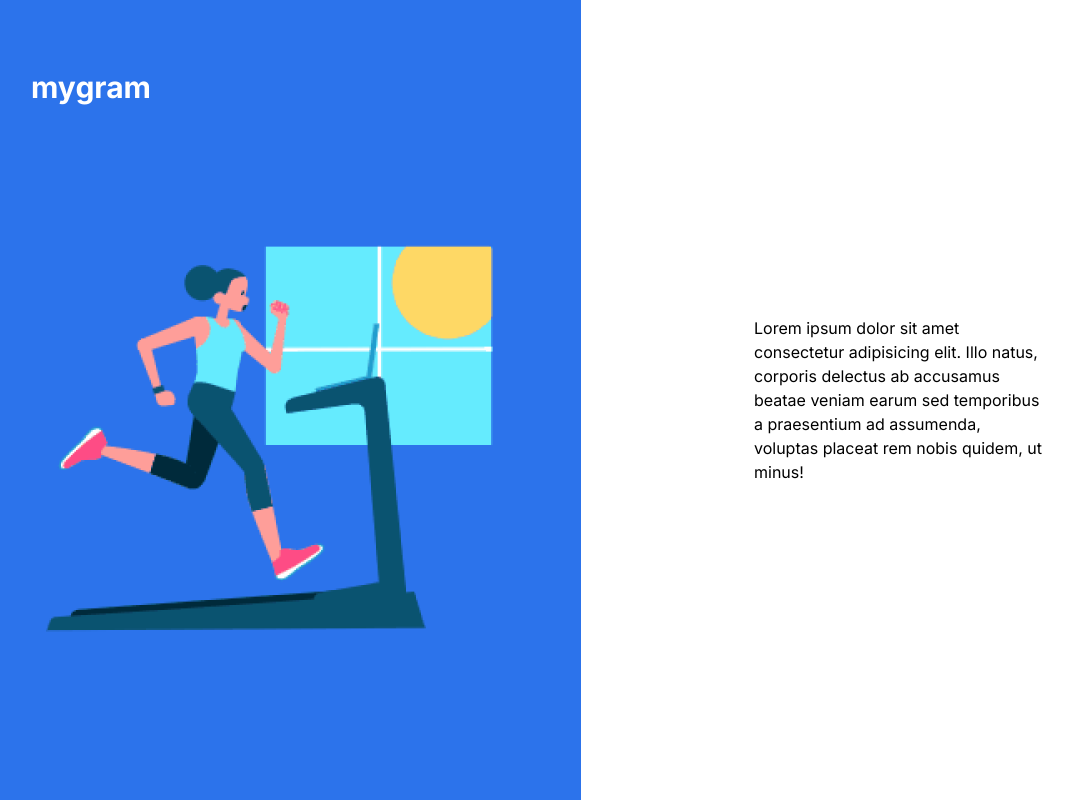
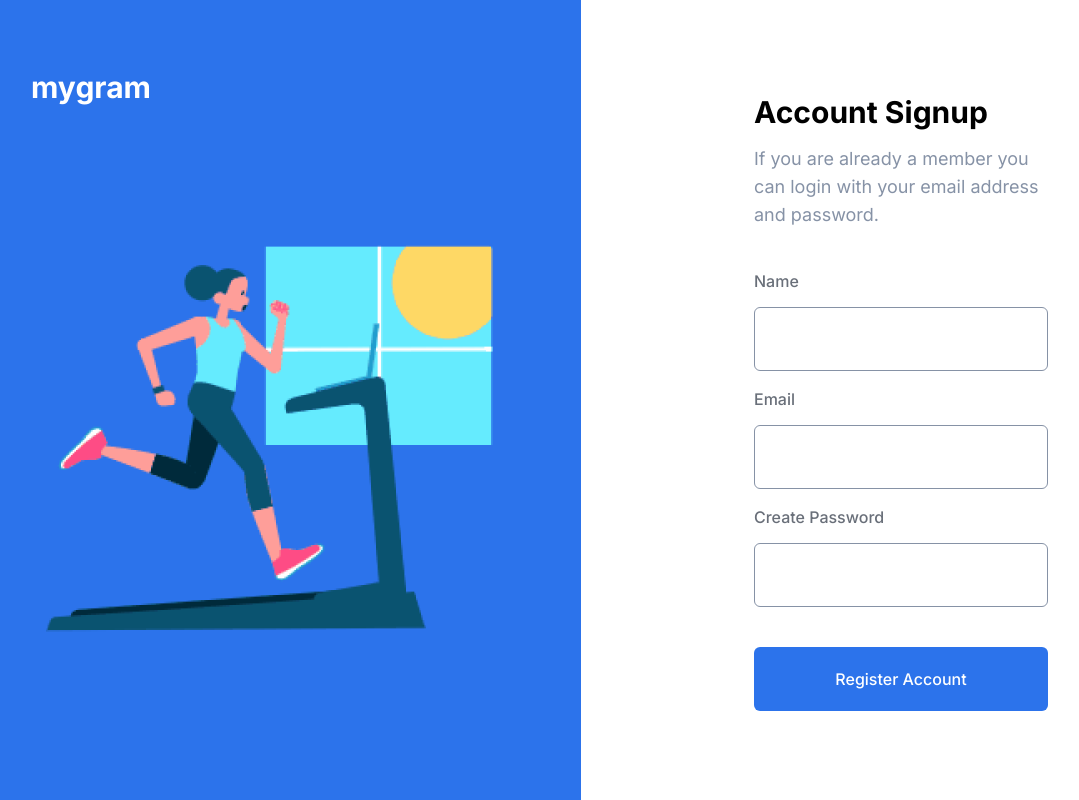
Before and after one commit to rehanullah748/social-media, a Next.js app in the folder client/: page /auth/register in a window 1280 px wide. Shown: the whole page, without its empty margins (59-1138 px from the left). Built offline with nearby package versions, Linux system fonts and the light colour scheme.

Commit message:
singup form

```diff
--- a/client/app/auth/register/page.js
+++ b/client/app/auth/register/page.js
@@ -5,10 +5,62 @@ const page = () => {
     <div className="grid grid-col-1 md:grid-cols-2 h-screen">
       <Left />
       <div className="flex items-center justify-center h-screen">
-        <div className="px-[173px]">
-          Lorem ipsum dolor sit amet consectetur adipisicing elit. Illo natus,
-          corporis delectus ab accusamus beatae veniam earum sed temporibus a
-          praesentium ad assumenda, voluptas placeat rem nobis quidem, ut minus!
+        <div className="px-6 sm:px-8 md:px-12 lg:px-20 xl:px-[173px]">
+          <h2 className="text-black text-[30px] font-bold leading-normal capitalize">
+            Account signup
+          </h2>
+          <p className="text-[#8692A6] mt-[10px] text-lg leading-[28px]">
+            {" "}
+            If you are already a member you can login with your email address
+            and password.
+          </p>
+          <form className="mt-10 w-full">
+            <div className="w-full">
+              <label
+                htmlFor="name"
+                className="text-[#696F79] text-base font-medium leading-normal capitalize mb-[14px] block"
+              >
+                name
+              </label>
+              <input
+                type="text"
+                name=""
+                id="name"
+                className="w-full h-[64px] px-3 rounded-[6px] border border-[#8692A6] outline-none"
+              />
+            </div>
+            <div className="w-full mt-4">
+              <label
+                htmlFor="email"
+                className="text-[#696F79] text-base font-medium leading-normal capitalize mb-[14px] block"
+              >
+                email
+              </label>
+              <input
+                type="text"
+                name=""
+                id="email"
+                className="w-full h-[64px] px-3 rounded-[6px] border border-[#8692A6] outline-none"
+              />
+            </div>
+            <div className="w-full mt-4">
+              <label
+                htmlFor="password"
+                className="text-[#696F79] text-base font-medium leading-normal capitalize mb-[14px] block"
+              >
+                create password
+              </label>
+              <input
+                type="password"
+                name=""
+                id="password"
+                className="w-full h-[64px] px-3 rounded-[6px] border border-[#8692A6] outline-none"
+              />
+            </div>
+            <button className="mt-[40px] w-full h-[64px] rounded-[6px] bg-[#2C73EB] text-white text-center text-base font-medium leading-normal capitalize">
+              register account
+            </button>
+          </form>
         </div>
       </div>
     </div>
--- a/client/components/Left.js
+++ b/client/components/Left.js
@@ -5,7 +5,7 @@ const Left = () => {
       <span className="absolute top-[65px] left-[90px] text-white text-[30px] font-bold leading-normal">
         mygram
       </span>
-      <div className="w-[500px] h-[500px] relative">
+      <div className="w-full md:w-[500px] h-[500px] relative">
         <Image
           src="/header.png"
           alt="header image"
```
